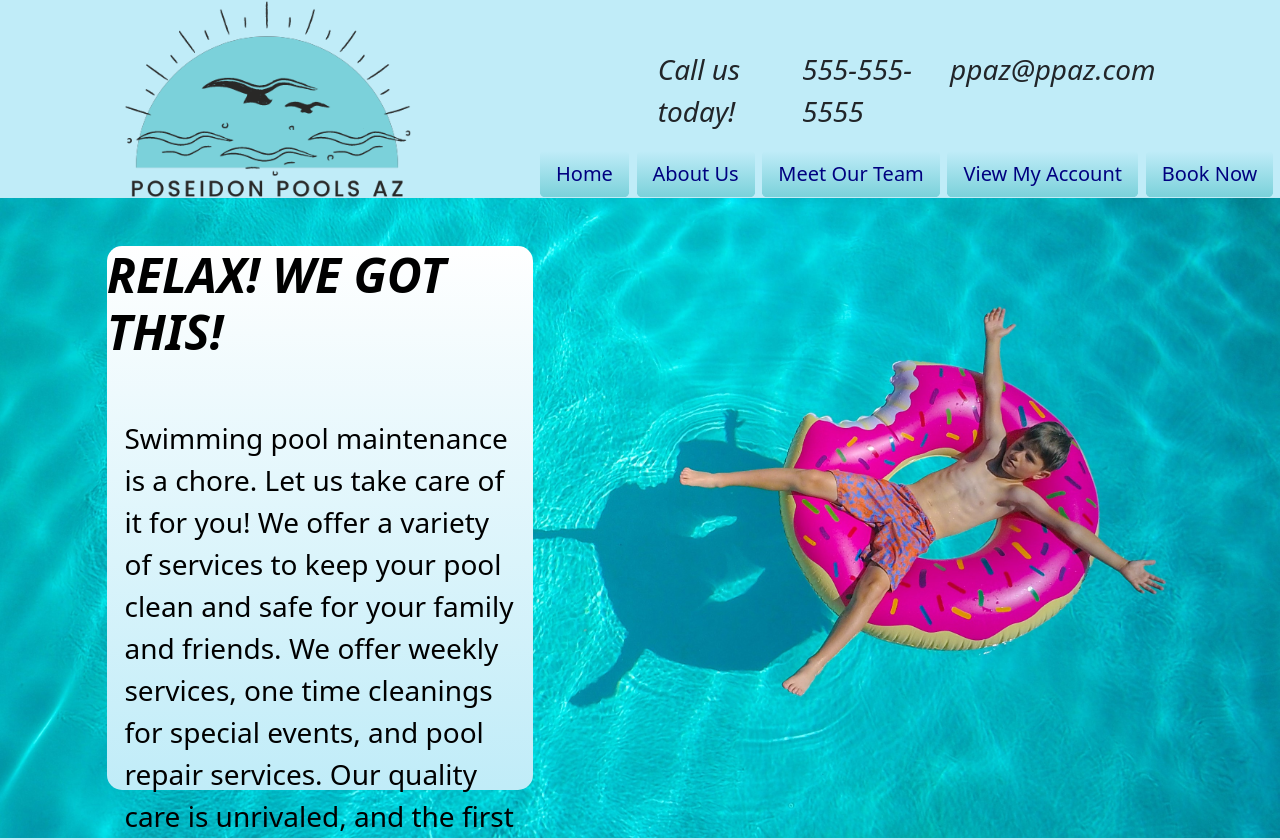
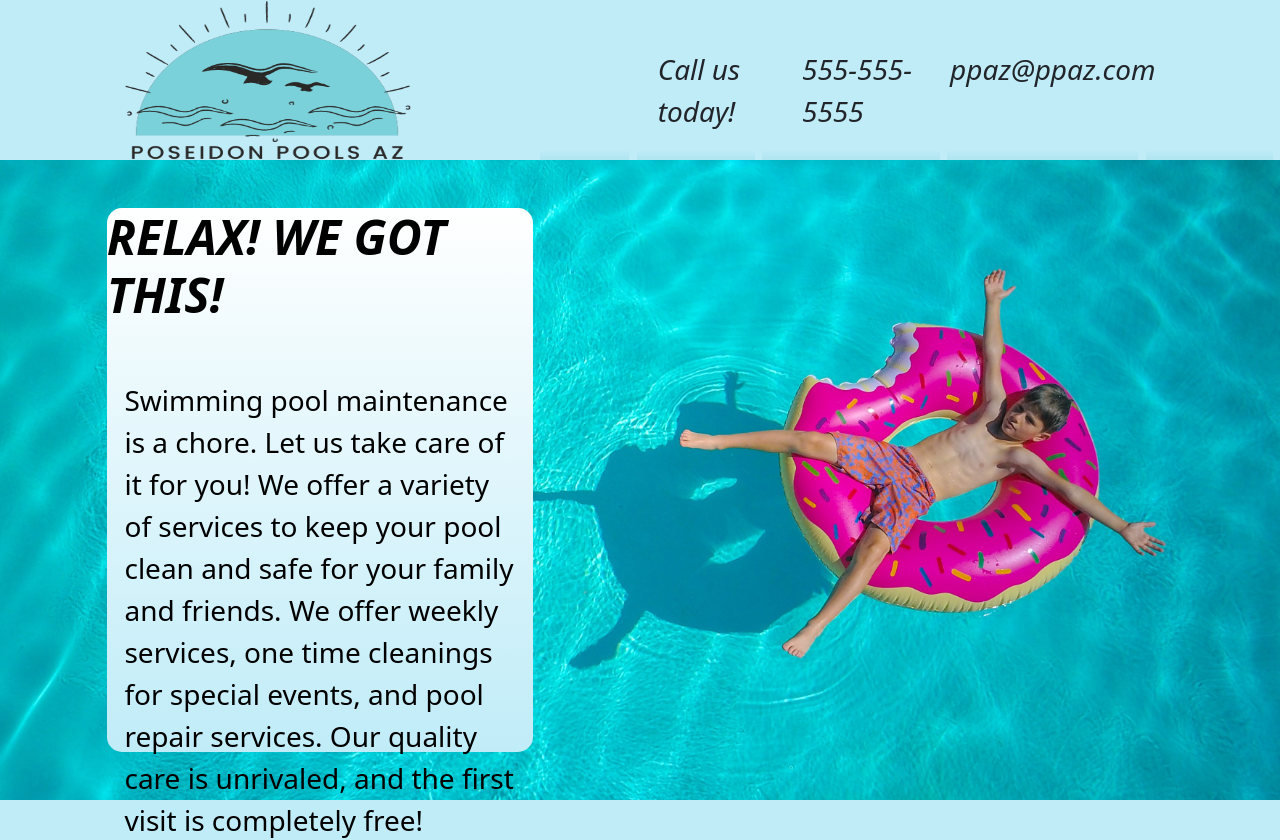
Before and after one commit to tbohn2/poseidon-pools, a React (Create React App) app in the folder client/: page / in a window 1280 px wide. Shown: the top 840 px of the page. Built offline with nearby package versions, Linux system fonts and the light colour scheme.

Commit message:
Fixed header height

```diff
--- a/client/src/components/Header.js
+++ b/client/src/components/Header.js
@@ -6,7 +6,7 @@
 
 const Header = () => {
     return (
-        <div className='d-flex justify-content-between'>
+        <div className='d-flex justify-content-between myHeader'>
             <div className='d-flex justify-content-center col-5'>
                 <img className='myLogo' src={logo} alt='logo'></img>
             </div>
--- a/client/src/components/styles/header.css
+++ b/client/src/components/styles/header.css
@@ -1,3 +1,7 @@
+.myHeader {
+    height: 20vh;
+}
+
 .myLogo {
     width: 400px;
 }
@@ -9,10 +13,11 @@
     color: navy;
 }
 
-.myNavBtn:hover {
+.myNavBtn.btn:hover {
     background-image: linear-gradient(to top, var(--light), var(--blue));
     background-repeat: no-repeat;
     background-size: cover;
+    border: 1px solid navy;
 }
 
 .myNavBtn,
```
